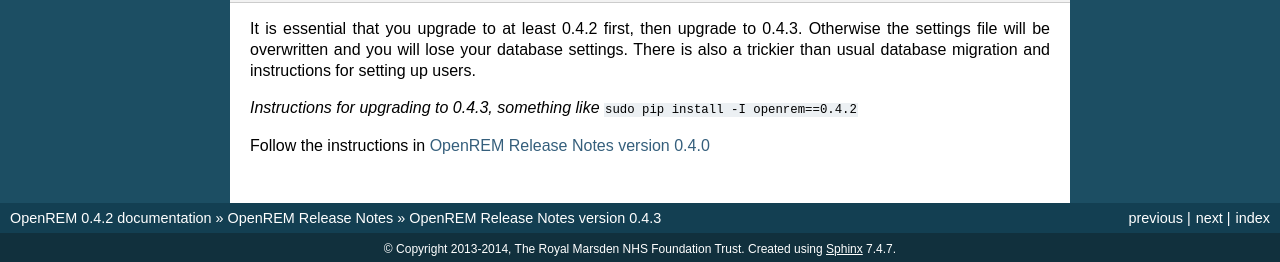
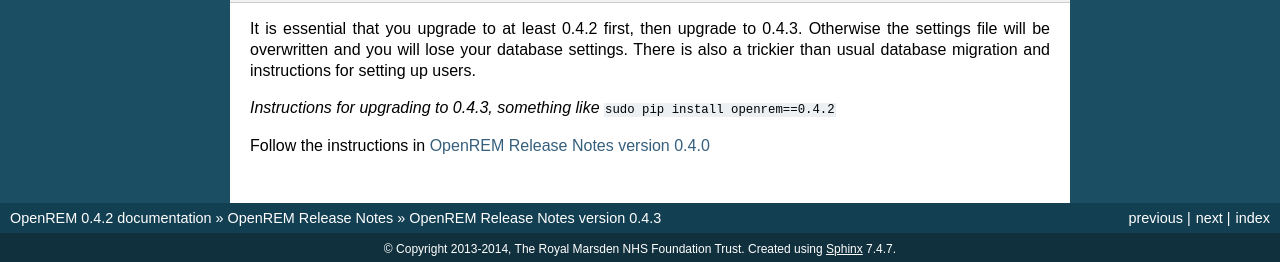
Before and after one commit to ckswilliams/modOpenREM, a Sphinx documentation site: the page built from docs/release-0.4.3.rst, in a window 1280 px wide. Shown: the part 1038-1300 px from the top of the page. Built offline with Sphinx 7.4.7, drawn with Linux system fonts in a browser that asks for light colours.

```diff
--- a/docs/release-0.4.3.rst
+++ b/docs/release-0.4.3.rst
@@ -58,6 +58,6 @@ It is essential that you upgrade to at least 0.4.2 first, then upgrade to
 your database settings. There is also a trickier than usual database
 migration and instructions for setting up users.
 
-*Instructions for upgrading to 0.4.3, something like* ``sudo pip install -I openrem==0.4.2``
+*Instructions for upgrading to 0.4.3, something like* ``sudo pip install openrem==0.4.2``
 
 Follow the instructions in :doc:`release-0.4.0`
```
